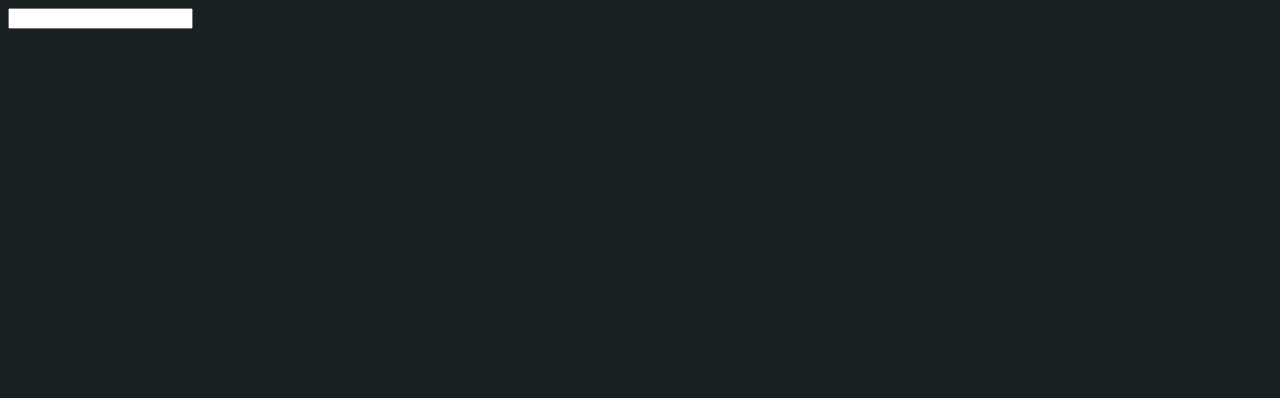
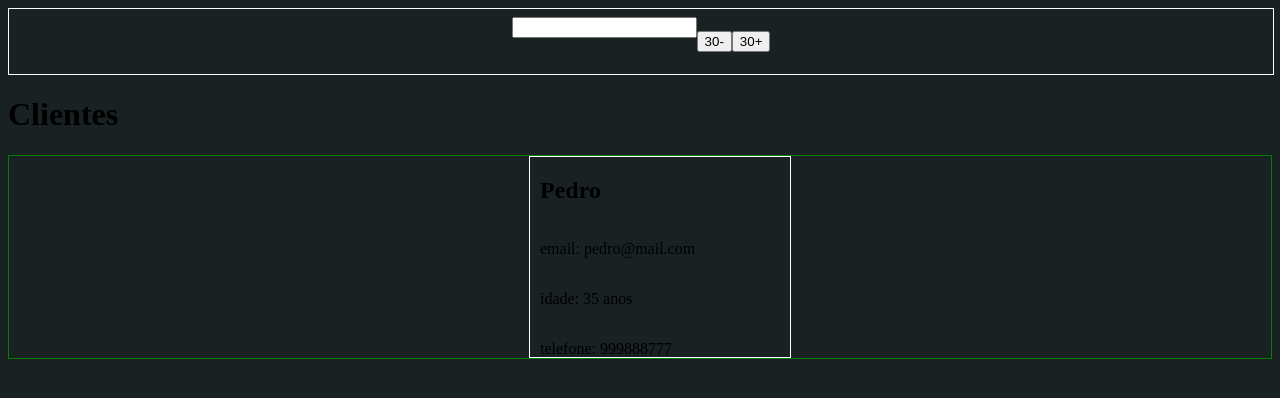
Before and after one commit to gch4gas/metodos.js-gch4gas, a plain HTML site: page pages/metodos.html in a window 1280 px wide. Drawn offline with Linux system fonts and the light colour scheme.

Commit message:
adicionanado classes
adicionando classes e estilzando-as

```diff
--- a/pages/metodos.html
+++ b/pages/metodos.html
@@ -10,14 +10,27 @@
 </head>
 
 <body>
-    <header class="form__container">
+    <header class="search__container">
         <form class="search__form">
 
             <input type="text" class="search">
 
         </form>
+        <button id="filterBellow30">30-</button>
+        <button id="filterOver30">30+</button>
+    </header>
 
-    </header>
+    <main>
+        <h1>Clientes</h1>
+        <ul class="clients__list">
+            <li class="clients__card">
+                <h2>Pedro</h2>
+                <p>email: pedro@mail.com</p>
+                <p>idade: 35 anos</p>
+                <p>telefone: 999888777</p>
+            </li>
+        </ul>
+    </main>
 </body>
 
 </html>
--- a/styles/metodos.css
+++ b/styles/metodos.css
@@ -1,3 +1,42 @@
 body {
     background-color: #1A2122;
 }
+
+.search__container {
+    width: 100%;
+    height: 65px;
+    border: solid white 1px;
+
+    display: flex;
+    align-items: center;
+    justify-content: center;
+
+}
+
+.search__form {
+    height: 50px;
+
+}
+
+/*Por que o widht 100% passa da tela?*/
+.clients__list {
+
+    display: flex;
+    /* height: 300px; */
+    border: solid 1px green;
+    align-items: center;
+    justify-content: center;
+}
+
+/* Por que quando eu mudo o heigth o texto não se adapta à box?*/
+.clients__card {
+    display: flex;
+    flex-direction: column;
+    width: 250px;
+    height: 200px;
+    border: solid 1px white;
+    justify-content: flex-start;
+
+    padding-left: 10px;
+
+}
```
